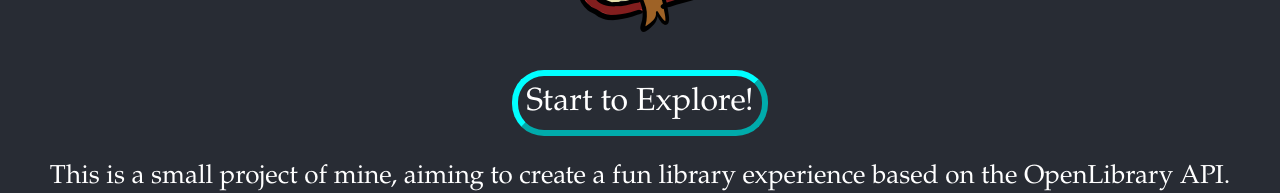
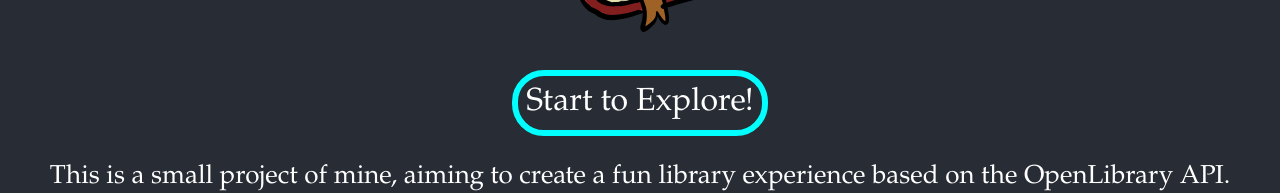
Before and after one commit to GmoWilliams/GMOLibrary, a React (Create React App) app: page / in a window 1280 px wide. Shown: the part 443-636 px from the top of the page. Built offline with nearby package versions, Linux system fonts and the light colour scheme.

Commit message:
:lipstick: Corrected color on Home Button

```diff
--- a/src/components/Components.css
+++ b/src/components/Components.css
@@ -59,7 +59,7 @@
     font-weight: 500;
     font-size: 2rem;
     border-radius: 2rem;
-    border-style: 'solid';
+    border-style: solid;
     border-width: 0.4rem;
     border-color: #00ffff
 }
```
